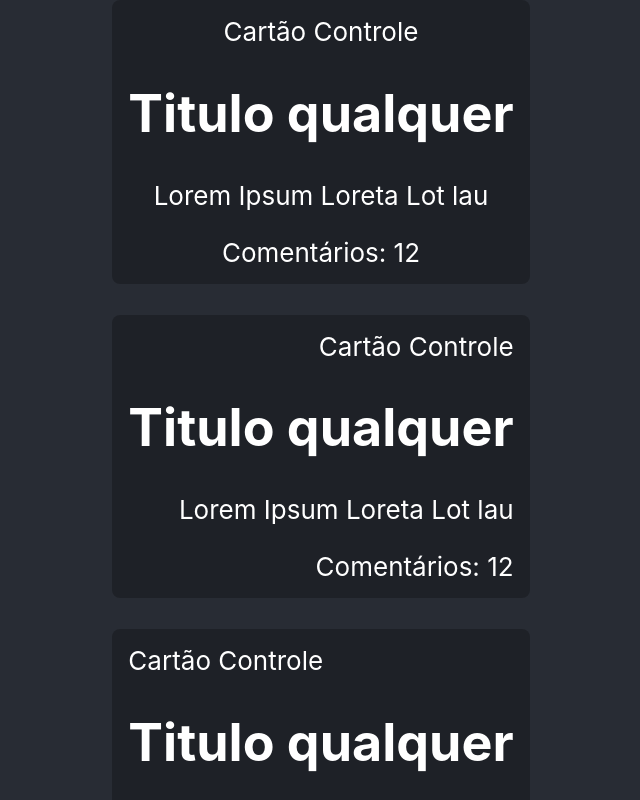
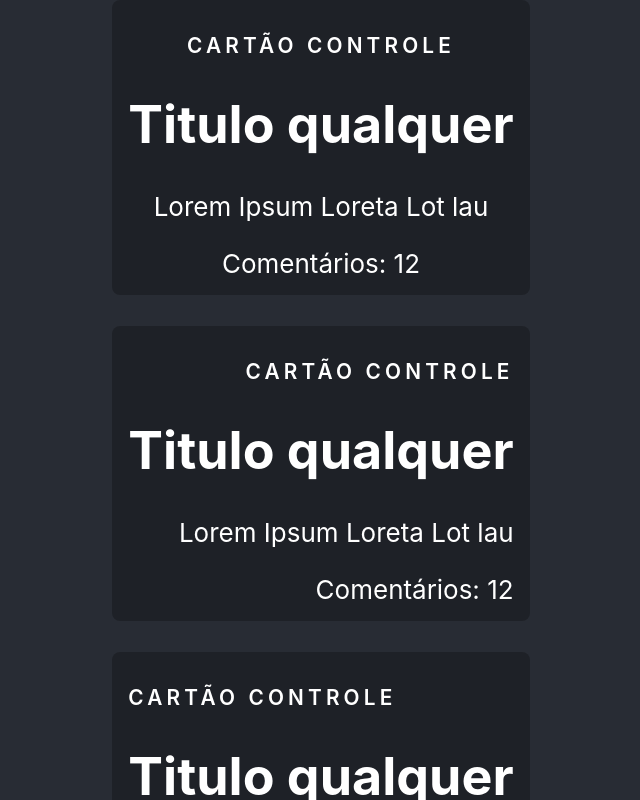
Before and after one commit to aaanm1309-1/react-alga, a React (Create React App) app: page / in a window 1280 px wide. Shown: the top 800 px of the page, without its empty margins (319-959 px from the left). Built offline with nearby package versions, Linux system fonts and the light colour scheme.

Commit message:
2.19 aula

```diff
--- a/package.json
+++ b/package.json
@@ -10,9 +10,11 @@
     "@types/node": "^12.20.15",
     "@types/react": "^17.0.13",
     "@types/react-dom": "^17.0.8",
+    "@types/styled-components": "^5.1.10",
     "react": "^17.0.2",
     "react-dom": "^17.0.2",
     "react-scripts": "4.0.3",
+    "styled-components": "^5.3.0",
     "typescript": "^4.3.5",
     "web-vitals": "^1.1.2"
   },
--- /dev/null
+++ b/src/components/Card.styles.ts
@@ -0,0 +1,18 @@
+import styled from 'styled-components'
+
+export const Wrapper = styled.div
+<{align?: 'left' | 'right' | 'center'}>
+`
+background-color: rgba(0,0,0,.25);
+border-radius: 8px;
+padding: 16px;
+text-align: ${props => props.align};
+
+`
+
+export const Title = styled.h2`
+  font-size: 0.8em;
+  text-transform: uppercase;
+  letter-spacing: 0.2em;
+  font-weight: 600;
+`
--- a/src/components/Card.tsx
+++ b/src/components/Card.tsx
@@ -1,6 +1,7 @@
 // import { PropsWithChildren, ReactNode } from "react"
 import { PropsWithChildren } from "react"
-import './Card.css';
+// import './Card.css';
+import * as C from './Card.styles'
 
 type CardProps =
       PropsWithChildren< {
@@ -11,8 +12,8 @@
 
 
 export default function Card(props: CardProps){
-  return <div className={`Card ${props.align || 'center'}`}>
-      <div>{props.title}</div>
+  return <C.Wrapper align={props.align}>
+      <C.Title>{props.title}</C.Title>
       { props.children}
-  </div>
+  </C.Wrapper>
 }
```
Also changed, not shown: comandos.txt (added), 1 other file (tests, documents, lock files or other folders).
